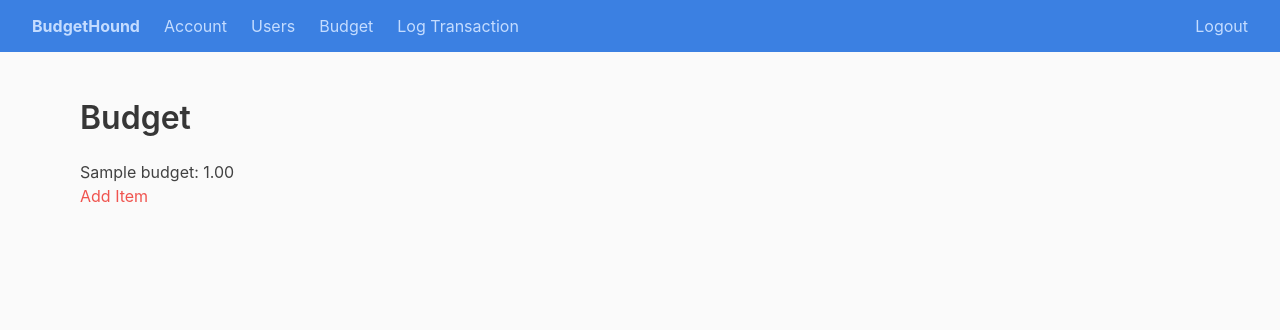
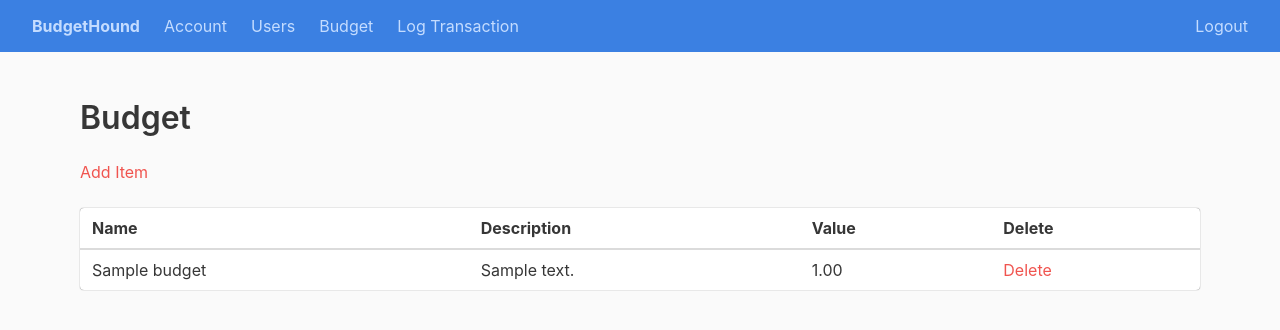
Before and after one commit to chase-ramsey/budgethound, a Django app: page /account/budget/ in a window 1280 px wide. Shown: the top 330 px of the page. Run offline with Django 3.2, Linux system fonts and the light colour scheme; a user stored in the database is signed in; tables that the repository leaves empty hold one stand-in row (values such as "Sample post"); parts of the project's set-up code (start-up, migrations or seed data) failed here and were passed over; some libraries are stand-ins or nearby versions.

Commit message:
Wrap budget items in table; add delete view

```diff
--- /dev/null
+++ b/app/static/main.css
@@ -0,0 +1,42 @@
+body {
+    background: #FAFAFA;
+    color: #424242;
+    min-height: 100vh;
+}
+
+a {
+    color: #F0544F;
+}
+
+.navbar {
+    background: #3B80E2;
+}
+
+.navbar a {
+    color: #C4DCFF;
+    /*text-decoration: none;
+    margin: 5px 20px;
+    margin-right: auto;*/
+}
+
+.navbar a:hover {
+    background: #3B80E2;
+    color: #FAFAFA;
+}
+
+.card-header {
+    background: #3B80E2;
+}
+
+.card-header-title {
+    color: #FAFAFA;
+}
+
+#daily-pie, #weekly-status {
+    height: 225px;
+}
+
+.table {
+    border-radius: 4px;
+    box-shadow: 0 0 1px #4a4a4a;
+}
--- a/app/views.py
+++ b/app/views.py
@@ -144,7 +144,10 @@ def user_create(request):
 
 @login_required
 def budget_list(request):
-    budget_items = Budget.objects.filter(account=request.user).exclude(name=Budget.DAILY)
+    budget_items = Budget.objects.filter(account=request.user) \
+        .exclude(name=Budget.DAILY) \
+        .order_by('-value')
+
     if not budget_items:
         messages.warning(
             request,
@@ -168,6 +171,7 @@ def budget_create(request):
             budget_item = form.save(commit=False)
             budget_item.account = request.user
             form.save()
+            messages.success(request, 'Created!', extra_tags='success')
             return redirect('budget_list')
         else:
             for error in form.errors:
@@ -175,6 +179,13 @@ def budget_create(request):
 
     form = BudgetItemForm()
     return render(request, 'account/budget_create.html', {'form': form})
+
+
+@login_required
+def budget_delete(request, budget_id):
+    Budget.objects.get(id=budget_id).delete()
+    messages.success(request, 'Deleted!', extra_tags='success')
+    return redirect('budget_list')
 
 
 @login_required
--- a/honeypot/urls.py
+++ b/honeypot/urls.py
@@ -6,6 +6,7 @@ from app.views import (
     account_home,
     budget_list,
     budget_create,
+    budget_delete,
     get_daily_pie_data,
     get_weekly_status_data,
     register,
@@ -22,6 +23,7 @@ urlpatterns = [
     path('account/users/create/', user_create, name='user_create'),
     path('account/budget/', budget_list, name='budget_list'),
     path('account/budget/create/', budget_create, name='budget_create'),
+    path('account/budget/delete/<int:budget_id>', budget_delete, name='budget_delete'),
     path('account/transaction/create/', transaction_create, name='transaction_create'),
     path('account/daily_pie', get_daily_pie_data, name='daily_pie_ajax'),
     path('account/weekly_status', get_weekly_status_data, name='weekly_status_ajax'),
--- a/templates/account/budget.html
+++ b/templates/account/budget.html
@@ -4,11 +4,26 @@
 {% block content %}
 <div class="section">
     <h1 class="title">Budget</h1>
-    <ul>
-        {% for item in budget_items %}
-        <li>{{ item.name }}: {{ item.value }}</li>
-        {% endfor %}
-    </ul>
-    <a href="{% url 'budget_create' %}">Add Item</a>
+    <a href="{% url 'budget_create' %}">Add Item</a><br><br>
+    <table class="table is-striped is-hoverable is-fullwidth">
+        <thead>
+            <tr>
+                <th>Name</th>
+                <th class="is-hidden-mobile">Description</th>
+                <th>Value</th>
+                <th>Delete</th>
+            </tr>
+        </thead>
+        <tbody>
+            {% for item in budget_items %}
+            <tr>
+                <td>{{ item.name }}</td>
+                <td class="is-hidden-mobile">{{ item.description }}</td>
+                <td>{{ item.value }}</td>
+                <td><a href="{% url 'budget_delete' item.id %}" class="budget-delete" value="{{ item.id }}">Delete</a></td>
+            </tr>
+            {% endfor %}
+        </tbody>
+    </table>
 </div>
 {% endblock %}
--- a/templates/base.html
+++ b/templates/base.html
@@ -7,47 +7,8 @@
     <title>BudgetHound {% block extra_title %}{% endblock %}</title>
     <link rel="stylesheet" href="https://cdnjs.cloudflare.com/ajax/libs/bulma/0.6.2/css/bulma.min.css">
     <script defer src="https://use.fontawesome.com/releases/v5.0.0/js/all.js"></script>
+    <link rel="stylesheet" href="{% static 'main.css' %}">
     {% block extra_head %}{% endblock %}
-    <style type="text/css">
-        body {
-            background: #FAFAFA;
-            color: #424242;
-            min-height: 100vh;
-        }
-
-        a {
-            color: #F0544F;
-        }
-
-        .navbar {
-            background: #3B80E2;
-        }
-
-        .navbar a {
-            color: #C4DCFF;
-            /*text-decoration: none;
-            margin: 5px 20px;
-            margin-right: auto;*/
-        }
-
-        .navbar a:hover {
-            background: #3B80E2;
-            color: #FAFAFA;
-        }
-
-        .card-header {
-            background: #3B80E2;
-        }
-
-        .card-header-title {
-            color: #FAFAFA;
-        }
-
-        #daily-pie, #weekly-status {
-            height: 225px;
-        }
-
-    </style>
 </head>
 <body>
     <div class="navbar" role="navigation" aria-label="main navigation">
```
